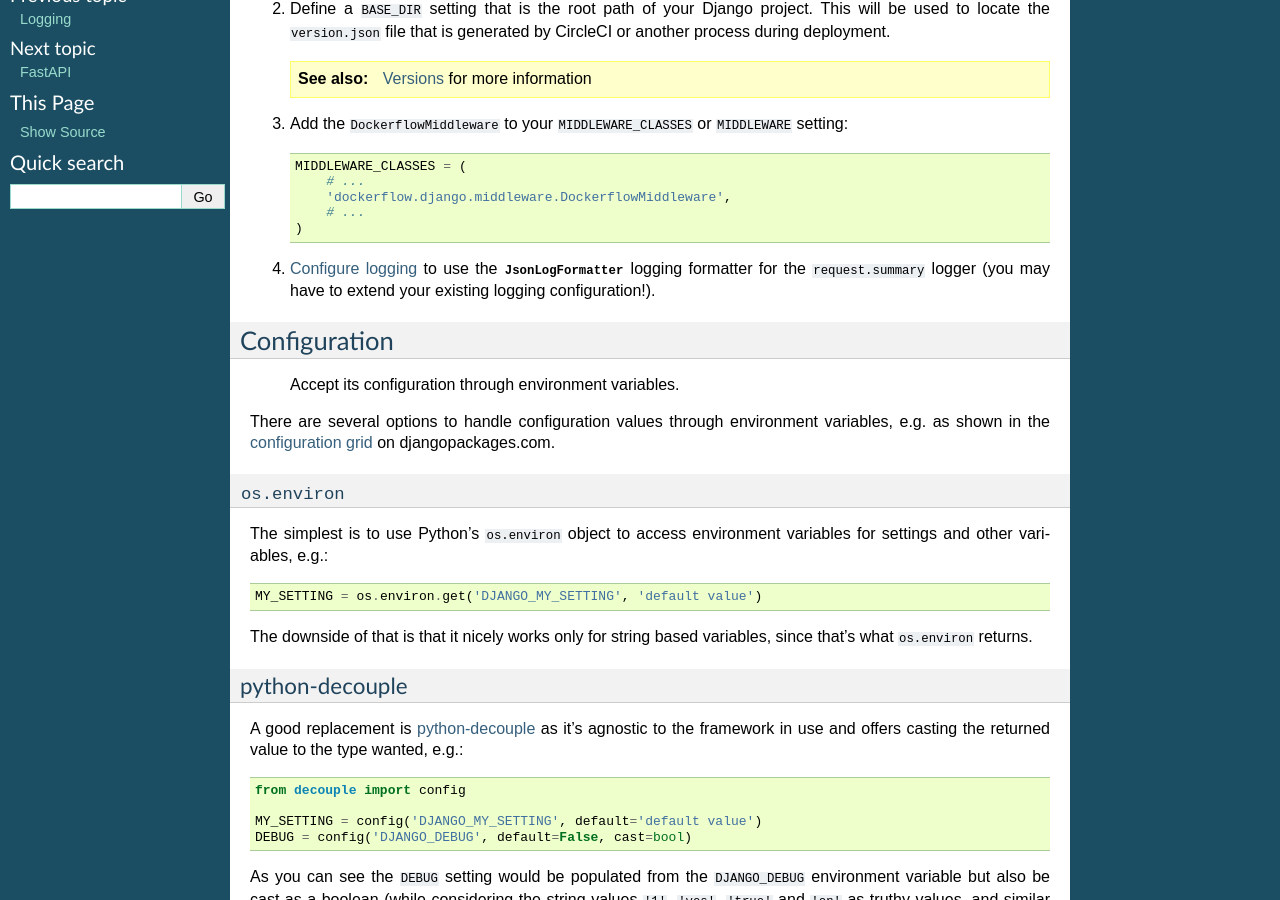
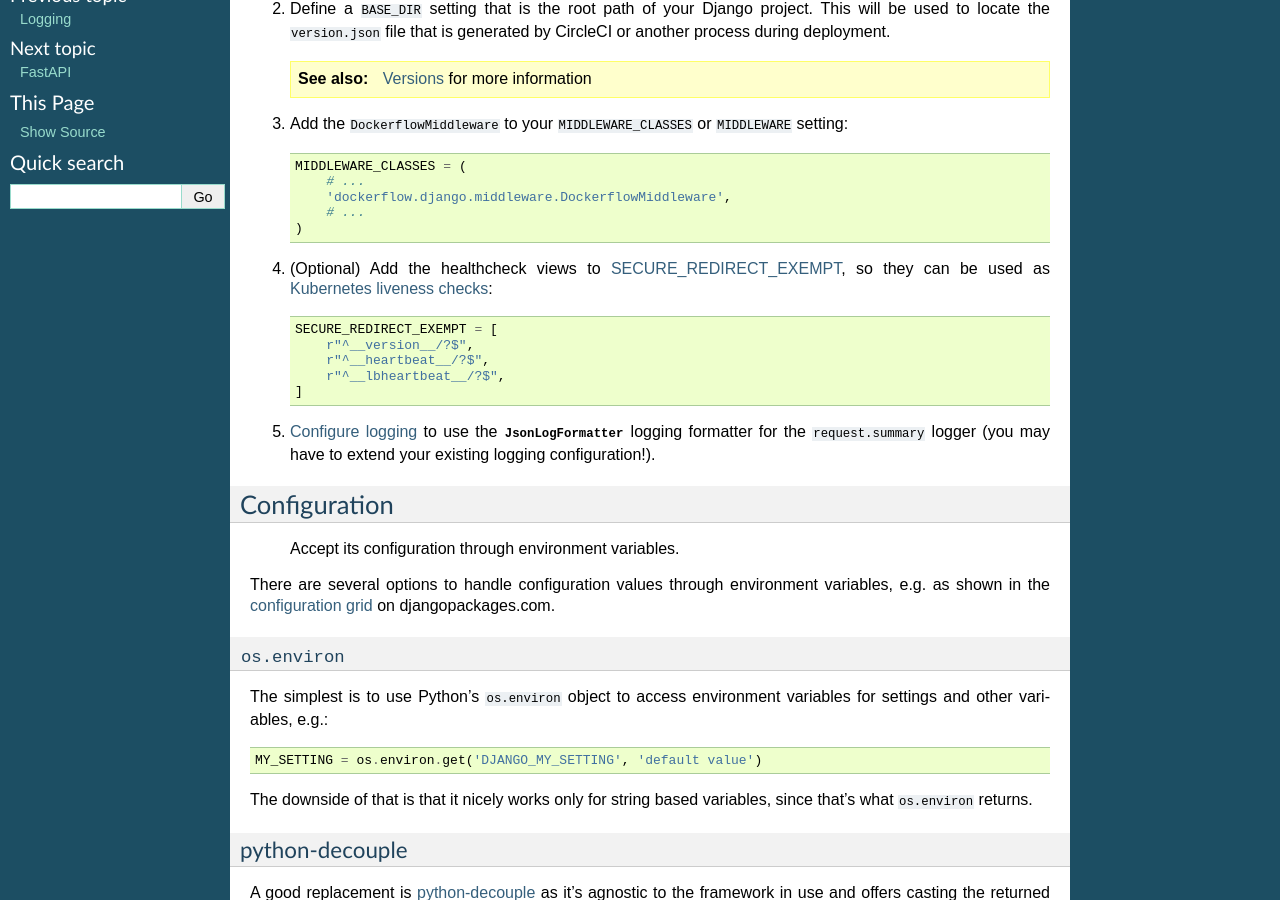
Before and after one commit to mozilla-services/python-dockerflow, a Sphinx documentation site: the page built from docs/django.rst, in a window 1280 px wide and 900 px high, scrolled down 532 px. Built offline with Sphinx 7.4.7, drawn with Linux system fonts in a browser that asks for light colours.

Commit message:
Add SECURE_REDIRECT_EXEMPT docs

```diff
--- a/docs/django.rst
+++ b/docs/django.rst
@@ -51,10 +51,22 @@ To install ``python-dockerflow``'s Django support please follow these steps:
         # ...
     )
 
+#. (Optional) Add the healthcheck views to SECURE_REDIRECT_EXEMPT_, so they can
+   be used as `Kubernetes liveness checks`_::
+
+    SECURE_REDIRECT_EXEMPT = [
+        r"^__version__/?$",
+        r"^__heartbeat__/?$",
+        r"^__lbheartbeat__/?$",
+    ]
+
 #. :ref:`Configure logging <django-logging>` to use the
    :class:`~dockerflow.logging.JsonLogFormatter`
    logging formatter for the ``request.summary`` logger (you may have to
    extend your existing logging configuration!).
+
+.. _`Kubernetes liveness checks`: https://kubernetes.io/docs/tasks/configure-pod-container/configure-liveness-readiness-startup-probes/
+.. _SECURE_REDIRECT_EXEMPT: https://docs.djangoproject.com/en/stable/ref/settings/#secure-redirect-exempt
 
 .. _django-config:
 
```
